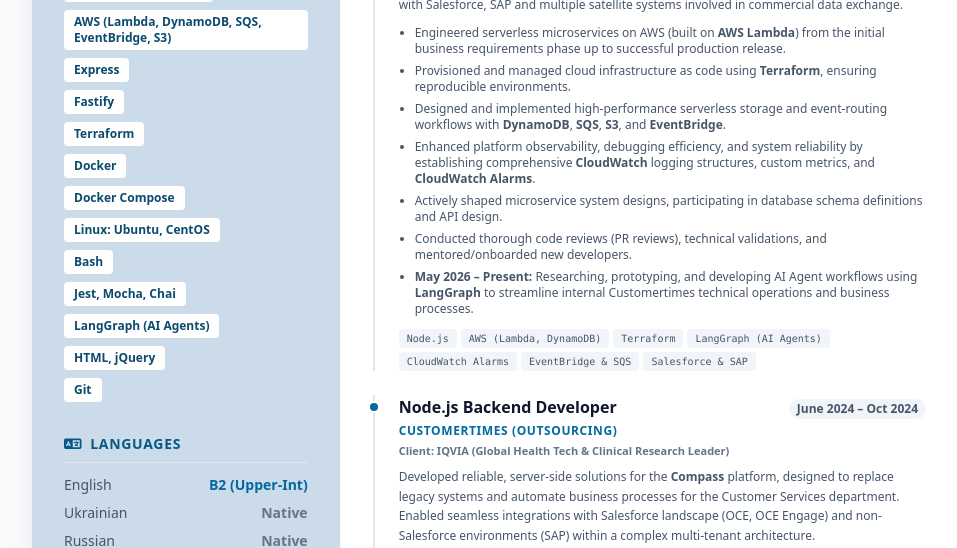
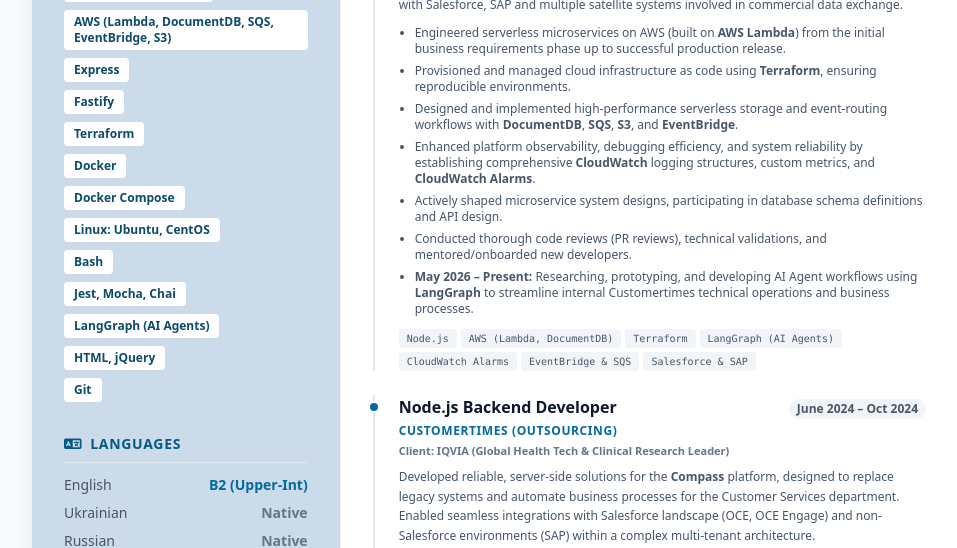
Before and after one commit to PashaGeronimo/cv, a plain HTML site: page index.html in a window 1280 px wide. Shown: the part 708-1256 px from the top of the page, without its empty margins (145-1102 px from the left). Drawn offline with nearby package versions, Linux system fonts and the light colour scheme.

Commit message:
CV updated

```diff
--- a/index.html
+++ b/index.html
@@ -299,7 +299,7 @@
                         <span class="inline-block text-xs font-semibold px-2.5 py-1 bg-brand-100 dark:bg-brand-900/50 text-brand-800 dark:text-brand-300 rounded">MongoDB</span>
                         <span class="inline-block text-xs font-semibold px-2.5 py-1 bg-brand-100 dark:bg-brand-900/50 text-brand-800 dark:text-brand-300 rounded">Sequelize, Prisma</span>
                         <span class="inline-block text-xs font-semibold px-2.5 py-1 bg-brand-100 dark:bg-brand-900/50 text-brand-800 dark:text-brand-300 rounded">Rest-API, WebSockets</span>
-                        <span class="inline-block text-xs font-semibold px-2.5 py-1 bg-brand-100 dark:bg-brand-900/50 text-brand-800 dark:text-brand-300 rounded">AWS (Lambda, DynamoDB, SQS, EventBridge, S3)</span>
+                        <span class="inline-block text-xs font-semibold px-2.5 py-1 bg-brand-100 dark:bg-brand-900/50 text-brand-800 dark:text-brand-300 rounded">AWS (Lambda, DocumentDB, SQS, EventBridge, S3)</span>
                         <span class="inline-block text-xs font-semibold px-2.5 py-1 bg-brand-100 dark:bg-brand-900/50 text-brand-800 dark:text-brand-300 rounded">Express</span>
                         <span class="inline-block text-xs font-semibold px-2.5 py-1 bg-brand-100 dark:bg-brand-900/50 text-brand-800 dark:text-brand-300 rounded">Fastify</span>
                         <span class="inline-block text-xs font-semibold px-2.5 py-1 bg-brand-100 dark:bg-brand-900/50 text-brand-800 dark:text-brand-300 rounded">Terraform</span>
@@ -409,7 +409,7 @@
                         <ul class="text-xs text-slate-600 dark:text-slate-400 space-y-1.5 list-disc pl-4 mb-3">
                             <li>Engineered serverless microservices on AWS (built on <strong>AWS Lambda</strong>) from the initial business requirements phase up to successful production release.</li>
                             <li>Provisioned and managed cloud infrastructure as code using <strong>Terraform</strong>, ensuring reproducible environments.</li>
-                            <li>Designed and implemented high-performance serverless storage and event-routing workflows with <strong>DynamoDB</strong>, <strong>SQS</strong>, <strong>S3</strong>, and <strong>EventBridge</strong>.</li>
+                            <li>Designed and implemented high-performance serverless storage and event-routing workflows with <strong>DocumentDB</strong>, <strong>SQS</strong>, <strong>S3</strong>, and <strong>EventBridge</strong>.</li>
                             <li>Enhanced platform observability, debugging efficiency, and system reliability by establishing comprehensive <strong>CloudWatch</strong> logging structures, custom metrics, and <strong>CloudWatch Alarms</strong>.</li>
                             <li>Actively shaped microservice system designs, participating in database schema definitions and API design.</li>
                             <li>Conducted thorough code reviews (PR reviews), technical validations, and mentored/onboarded new developers.</li>
@@ -418,7 +418,7 @@
 
                         <div class="flex flex-wrap gap-1">
                             <span class="text-[10px] font-mono px-2 py-0.5 bg-slate-100 dark:bg-slate-800 rounded text-slate-600 dark:text-slate-300">Node.js</span>
-                            <span class="text-[10px] font-mono px-2 py-0.5 bg-slate-100 dark:bg-slate-800 rounded text-slate-600 dark:text-slate-300">AWS (Lambda, DynamoDB)</span>
+                            <span class="text-[10px] font-mono px-2 py-0.5 bg-slate-100 dark:bg-slate-800 rounded text-slate-600 dark:text-slate-300">AWS (Lambda, DocumentDB)</span>
                             <span class="text-[10px] font-mono px-2 py-0.5 bg-slate-100 dark:bg-slate-800 rounded text-slate-600 dark:text-slate-300">Terraform</span>
                             <span class="text-[10px] font-mono px-2 py-0.5 bg-slate-100 dark:bg-slate-800 rounded text-slate-600 dark:text-slate-300">LangGraph (AI Agents)</span>
                             <span class="text-[10px] font-mono px-2 py-0.5 bg-slate-100 dark:bg-slate-800 rounded text-slate-600 dark:text-slate-300">CloudWatch Alarms</span>
```
